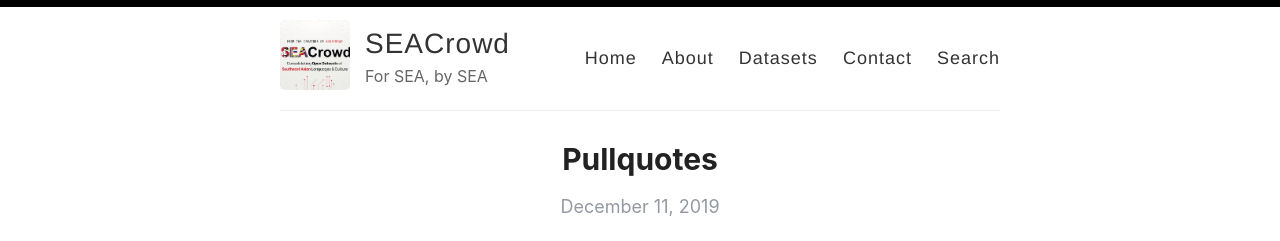
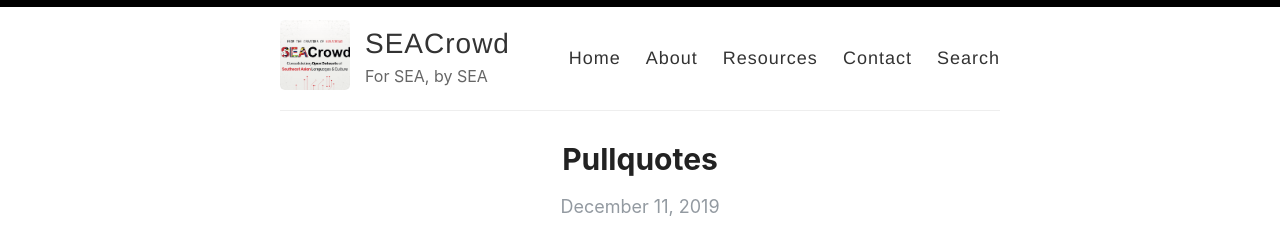
Before and after one commit to amitmerchant1990/reverie, a Jekyll site: the page built from index.html, in a window 1280 px wide and 900 px high. Shown: the top 241 px of the window. Built offline with Jekyll 4.4.1, drawn with Linux system fonts in a browser that asks for light colours; the list of posts is cut into pages by our own code.

Commit message:
Update default.html

```diff
--- a/_layouts/default.html
+++ b/_layouts/default.html
@@ -30,7 +30,7 @@
             <nav>
               <a href="{{ site.baseurl }}/">Home</a>
               <a href="{{ site.baseurl }}/about">About</a>
-              <a href="{{ site.baseurl }}/datasets">Datasets</a>
+              <a href="{{ site.baseurl }}/resources">Resources</a>
               <a href="{{ site.baseurl }}/contact">Contact</a>
               <a href="{{ site.baseurl }}/search">Search</a
             </nav>
```
